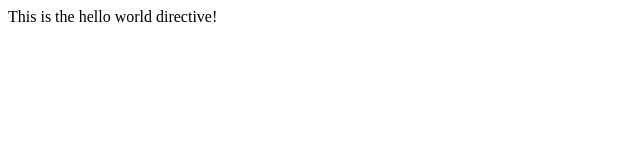
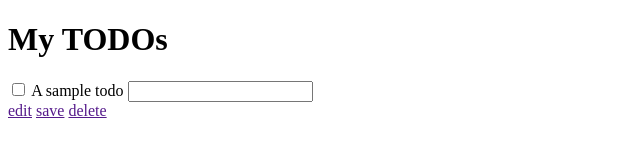
Before and after one commit to LaKeshiaJohnson/another-angular-todo, a plain HTML site: page index.html in a window 1280 px wide. Shown: the whole page, without its empty margins (0-640 px from the left). Drawn offline with nearby package versions, Linux system fonts and the light colour scheme.

Commit message:
basic html structure

```diff
--- a/index.html
+++ b/index.html
@@ -5,8 +5,17 @@
 	<link rel="stylesheet" type="text/css" href="css/main.css">
 </head>
 <body ng-app="todoListApp">
+	<h1>My TODOs</h1>
+	<div class="list">
+		<input type="checkbox"/>
+		<label class="editing-label">A sample todo</label>
+		<input class="editing-label" type="text"/>
+	</div>
+	<div class="actions">
+		<a href="">edit</a>
+		<a href="">save</a>
+		<a href="" class="delete">delete</a>
 
-	<div hello-world></div>
 
 
 
```
